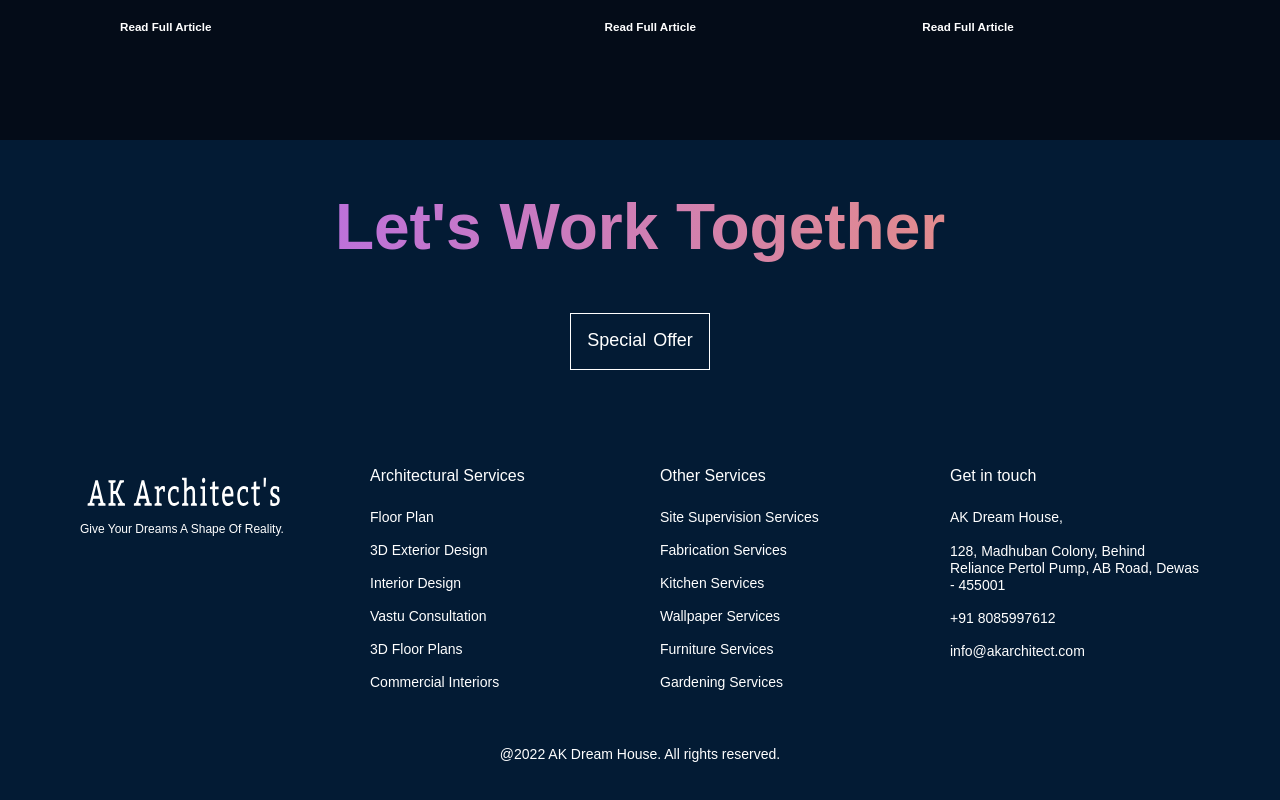
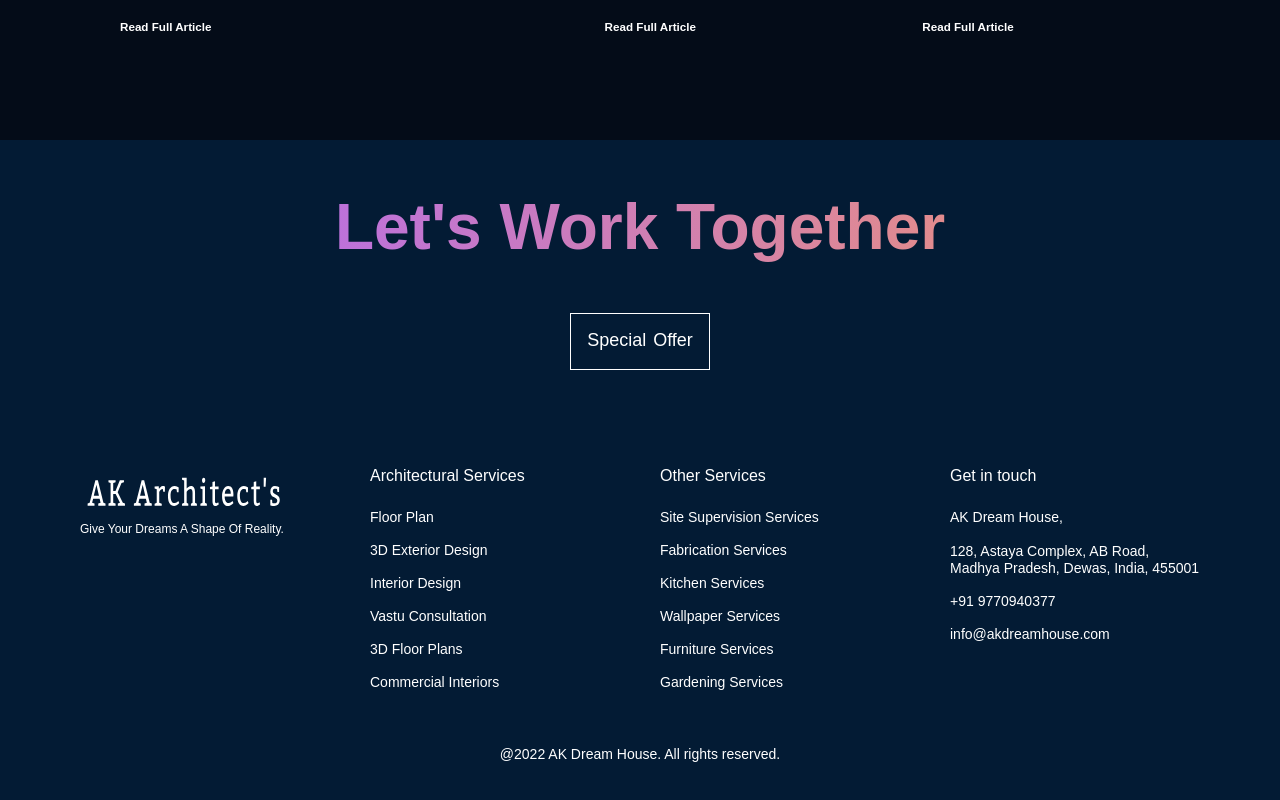
Before and after one commit to akdreamhouse/akdreamhouse, a React (Create React App) app: page / in a window 1280 px wide. Shown: the part 4739-5539 px from the top of the page. Built offline with nearby package versions, Linux system fonts and the light colour scheme; a small style sheet from the web is missing.

Commit message:
Fix : Adress and contact number

```diff
--- a/src/Components/Footer/Footer.jsx
+++ b/src/Components/Footer/Footer.jsx
@@ -40,11 +40,10 @@ const Footer = () => (
           <p>
             AK Dream House,
             <br /> <br />
-            128, Madhuban Colony, Behind Reliance Pertol Pump, AB Road, Dewas -
-            455001
+            128, Astaya Complex, AB Road, Madhya Pradesh, Dewas, India, 455001
           </p>
-          <p>+91 8085997612</p>
-          <p>info@akarchitect.com</p>
+          <p>+91 9770940377</p>
+          <p>info@akdreamhouse.com</p>
         </div>
       </div>
 
```
